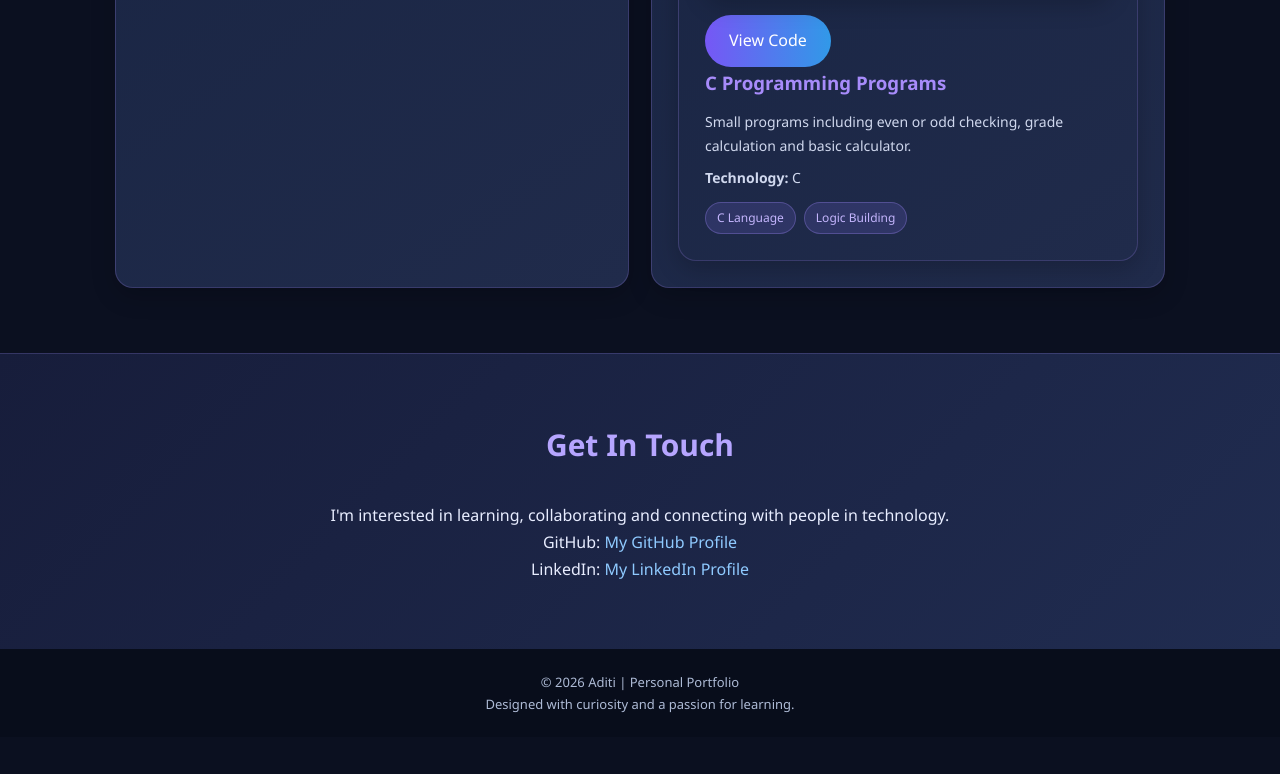
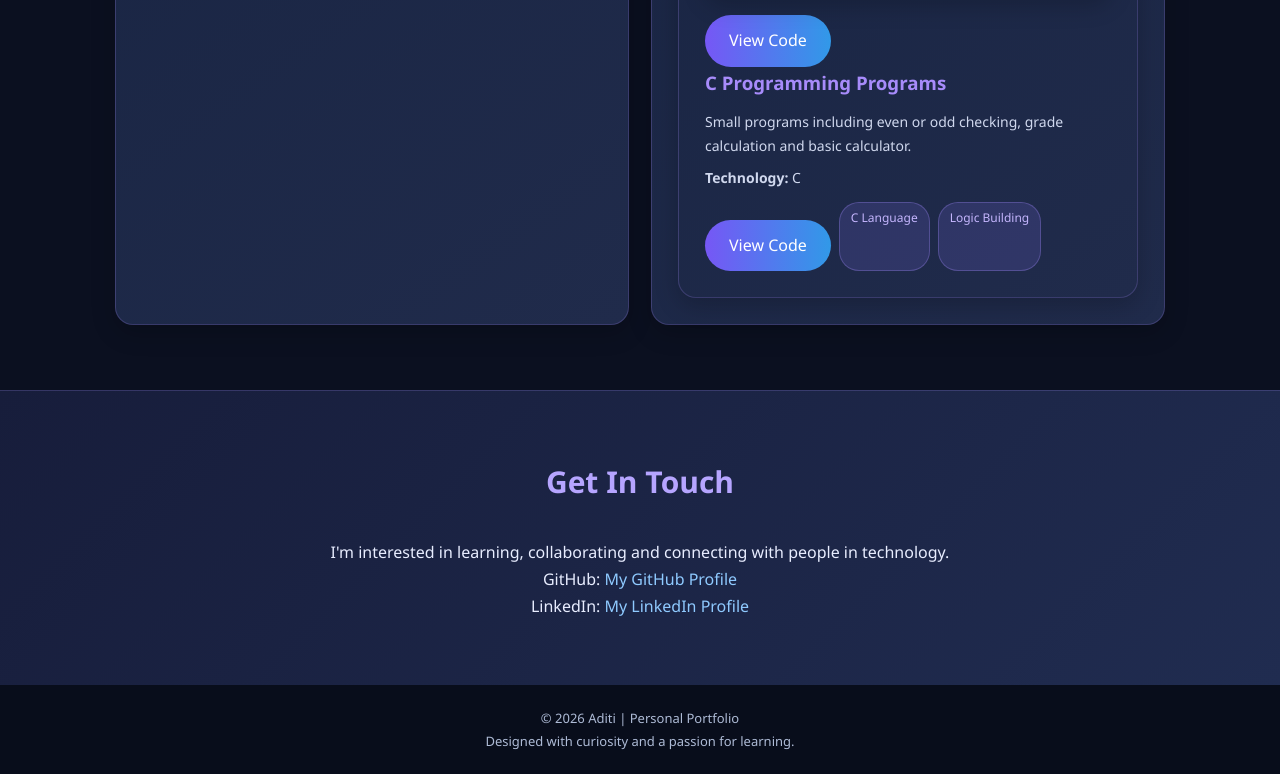
Before and after one commit to farkndkaraditi-ops/aditi-portfolio-, a plain HTML site: page index.html in a window 1280 px wide. Shown: the part 2930-3704 px from the top of the page. Before the commit the page ends 3667 px from the top, so only its background shows below. Drawn offline with Linux system fonts and the light colour scheme.

Commit message:
Update index.html

```diff
--- a/index.html
+++ b/index.html
@@ -495,6 +495,7 @@ footer {
       <p><b>Technology:</b> C</p>
 
         <div class="tech-tags">
+          <a href="https://github.com/farkndkaraditi-ops/c-programming-programs" target="_blank" class="project-btn">View Code</a>
   <span>C Language</span>
   <span>Logic Building</span>
         </div>
```
